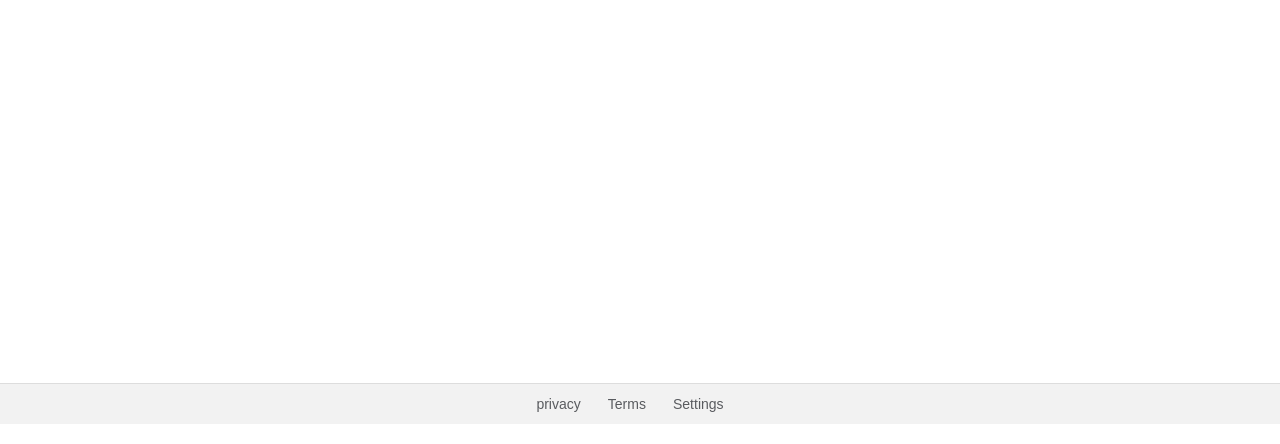
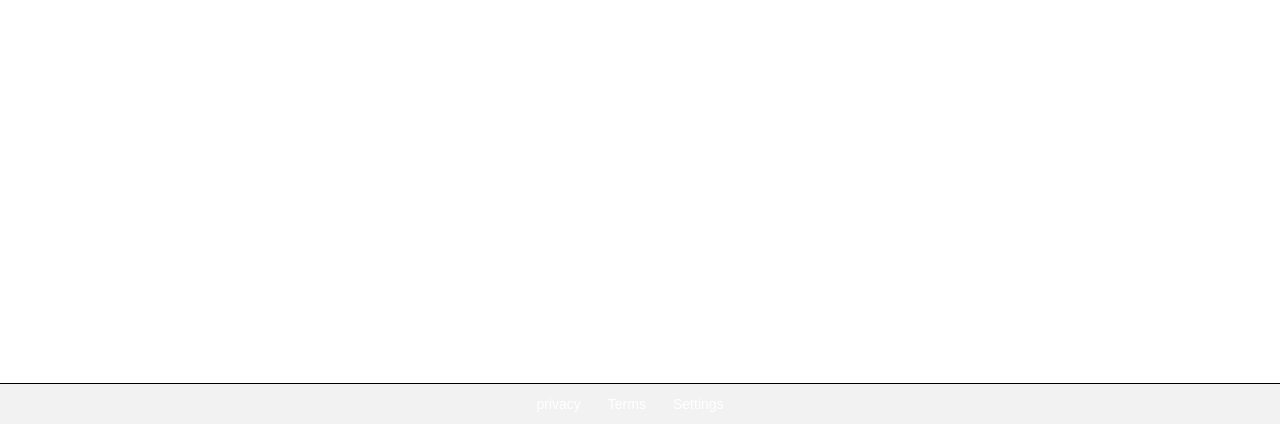
Before and after one commit to ricaim16/Google, a plain HTML site: page google-page/index.html in a window 1280 px wide. Shown: the part 356-800 px from the top of the page. Drawn offline with Linux system fonts and the light colour scheme.

Commit message:
Update style.css

```diff
--- a/google-page/style.css
+++ b/google-page/style.css
@@ -101,7 +101,7 @@ footer {
 }
 
 footer a {
-  color: #595b5f;
+  color: white;
   display: inline-block;
   padding: 12px 11.3px;
   font-size: 14px;
@@ -112,7 +112,7 @@ footer a:hover {
 }
 
 .links {
-  border-top: 1px solid #ddd;
+  border-top: 1px solid black;
   display: flex;
   align-items: center;
 justify-content: center;
```
